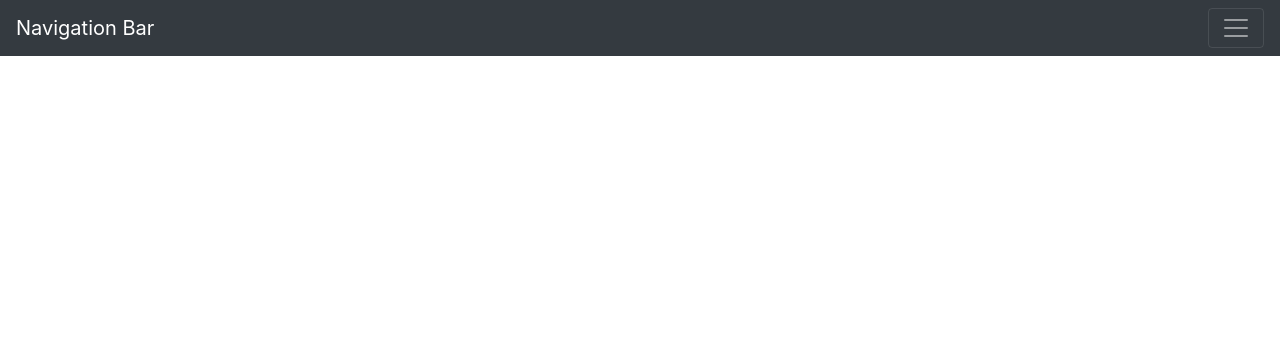
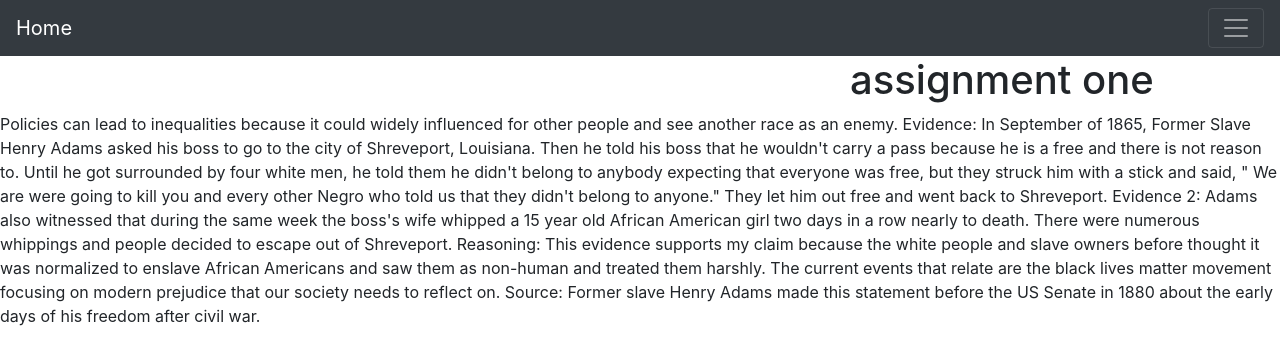
Before and after one commit to ecd334/assignmentone, a plain HTML site: page index.html in a window 1280 px wide. Drawn offline with nearby package versions, Linux system fonts and the light colour scheme.

Commit message:
Update index.html

```diff
--- a/index.html
+++ b/index.html
@@ -1,6 +1,11 @@
 <!doctype html>
 <html>
 <head>
+	<style type="text/css">
+	<!--
+ 	.tit { margin-left: 850px; }
+	-->
+	</style>
 	<style type="text/css">
 	<!--
  	.tab { margin-left: 40px; }
@@ -11,7 +16,7 @@
 	</head>
 	<body>
 		<nav class="navbar navbar-dark bg-dark">
-		  <a class="navbar-brand" href="#">Navigation Bar</a>
+		  <a class="navbar-brand" href="#">Home</a>
 		  <button class="navbar-toggler" type="button" data-toggle="collapse" data-target="#navbarSupportedContent" aria-controls="navbarSupportedContent" aria-expanded="false" aria-label="Toggle navigation">
 		    <span class="navbar-toggler-icon"></span>
 		  </button>
@@ -34,6 +39,9 @@
 		    </ul>
 		  </div>
 		</nav>
+		<h1 class="tit">assignment one</h1>
+		<p>Policies can lead to inequalities because it could widely influenced for other people and see another race as an enemy.  Evidence: In September of 1865, Former Slave Henry Adams asked his boss to go to the city of Shreveport, Louisiana.  Then he told his boss that he wouldn't carry a pass because he is a free and there is not reason to.  Until he got surrounded by four white men, he told them he didn't belong to anybody expecting that everyone was free, but they struck him with a stick and said, " We are were going to kill you and every other Negro who told us that they didn't belong to anyone."  They let him out free and went back to Shreveport.  Evidence 2:  Adams also witnessed that during the same week the boss's wife whipped a 15 year old African American girl two days in a row nearly to death.  There were numerous whippings and people decided to escape out of Shreveport.  Reasoning: This evidence supports my claim because the white people and slave owners before  thought it was normalized to enslave African Americans and saw them as non-human and treated them harshly.  The current events that relate are the black lives matter movement focusing on modern prejudice that our society needs to reflect on.
+Source: Former slave Henry Adams made this statement before the US Senate in 1880 about the early days of his freedom after civil war.</p>
 		<script src="https://code.jquery.com/jquery-3.3.1.slim.min.js" integrity="sha384-q8i/X+965DzO0rT7abK41JStQIAqVgRVzpbzo5smXKp4YfRvH+8abtTE1Pi6jizo" crossorigin="anonymous"></script>
 		<script src="https://cdnjs.cloudflare.com/ajax/libs/popper.js/1.14.7/umd/popper.min.js" integrity="sha384-UO2eT0CpHqdSJQ6hJty5KVphtPhzWj9WO1clHTMGa3JDZwrnQq4sF86dIHNDz0W1" crossorigin="anonymous"></script>
 		<script src="https://stackpath.bootstrapcdn.com/bootstrap/4.3.1/js/bootstrap.min.js" integrity="sha384-JjSmVgyd0p3pXB1rRibZUAYoIIy6OrQ6VrjIEaFf/nJGzIxFDsf4x0xIM+B07jRM" crossorigin="anonymous"></script>
```
